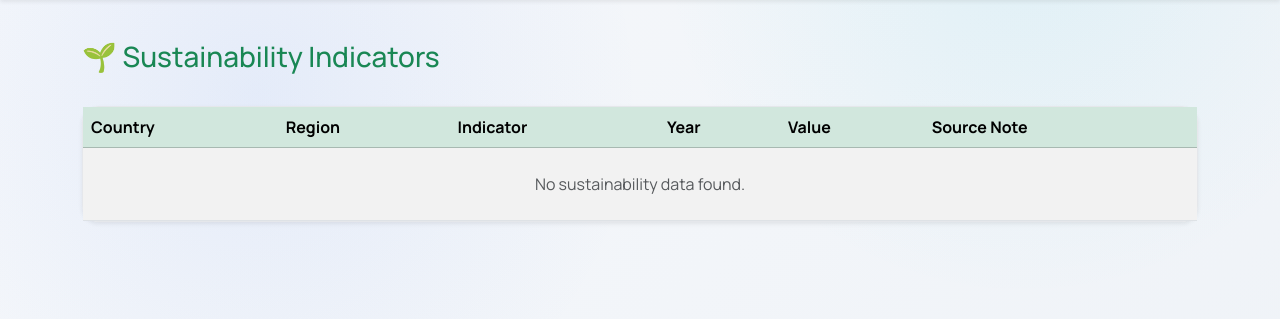
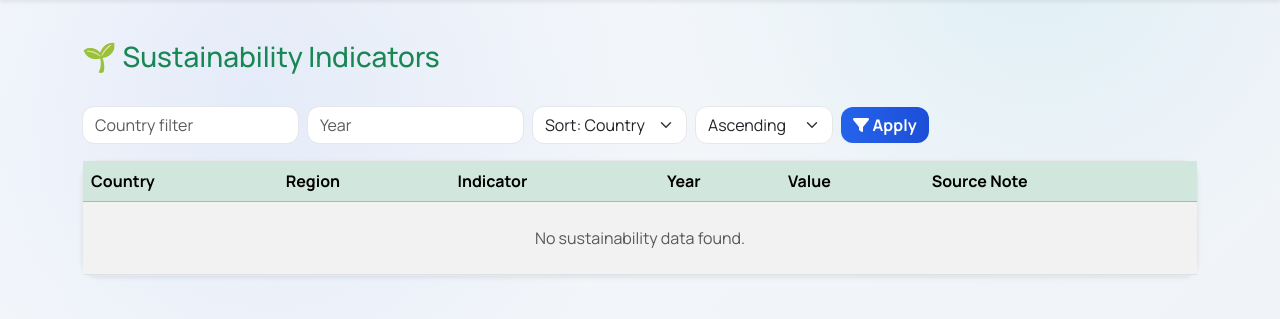
Before and after one commit to s4l1hs/Database-Management-System, a Flask app: page /sustainability/ in a window 1280 px wide. Shown: the part 65-384 px from the top of the page. Run offline with Flask 3, Linux system fonts and the light colour scheme; data that the repository does not hold is empty.

Commit message:
Filter by Data Added to Sustainability Page

```diff
--- a/App/routes/sustainability.py
+++ b/App/routes/sustainability.py
@@ -20,6 +20,8 @@ sustainability_bp = Blueprint("sustainability", __name__, url_prefix="/sustainab
 def list_sustainability():
     country_name = request.args.get("country", type=str)
     year = request.args.get("year", type=int)
+    sort_by = request.args.get("sort_by", type=str)
+    order = request.args.get("order", type=str)
 
     db = get_db()
     cur = db.cursor(dictionary=True)
@@ -58,7 +60,20 @@ def list_sustainability():
     if conditions:
         base_sql += " WHERE " + " AND ".join(conditions)
 
-    base_sql += " ORDER BY c.country_name, sd.year LIMIT 500"
+    # Sorting
+    # whitelist allowed sort columns to avoid SQL injection
+    allowed_sorts = {
+        'country': 'c.country_name',
+        'region': 'c.region',
+        'indicator': 'si.indicator_name',
+        'year': 'sd.year',
+        'value': 'sd.indicator_value'
+    }
+
+    sort_expr = allowed_sorts.get(sort_by, 'c.country_name')
+    order_keyword = 'DESC' if (order and order.lower() == 'desc') else 'ASC'
+
+    base_sql += f" ORDER BY {sort_expr} {order_keyword}, c.country_name LIMIT 500"
 
     cur.execute(base_sql, params)
     rows = cur.fetchall()
@@ -68,6 +83,9 @@ def list_sustainability():
         rows=rows,
         current_country=country_name,
         current_year=year,
+        current_sort=sort_by or 'country',
+        current_order=(order or 'asc').lower(),
+        sort_options=[('country','Country'),('region','Region'),('indicator','Indicator'),('year','Year'),('value','Value')],
     )
 
 
--- a/frontend/css/templates/sustainability_list.html
+++ b/frontend/css/templates/sustainability_list.html
@@ -11,6 +11,31 @@
   </a>
   {% endif %}
 </div>
+
+<form method="get" class="row g-2 align-items-center mb-3">
+  <div class="col-auto">
+    <input type="text" name="country" class="form-control" placeholder="Country filter" value="{{ current_country or '' }}">
+  </div>
+  <div class="col-auto">
+    <input type="number" name="year" class="form-control" placeholder="Year" value="{{ current_year or '' }}">
+  </div>
+  <div class="col-auto">
+    <select name="sort_by" class="form-select">
+      {% for key,label in sort_options %}
+        <option value="{{ key }}" {% if key==current_sort %}selected{% endif %}>Sort: {{ label }}</option>
+      {% endfor %}
+    </select>
+  </div>
+  <div class="col-auto">
+    <select name="order" class="form-select">
+      <option value="asc" {% if current_order=='asc' %}selected{% endif %}>Ascending</option>
+      <option value="desc" {% if current_order=='desc' %}selected{% endif %}>Descending</option>
+    </select>
+  </div>
+  <div class="col-auto">
+    <button class="btn btn-primary" type="submit"><i class="fa-solid fa-filter"></i> Apply</button>
+  </div>
+</form>
 
 <div class="card shadow-sm">
   <div class="card-body p-0">
```
